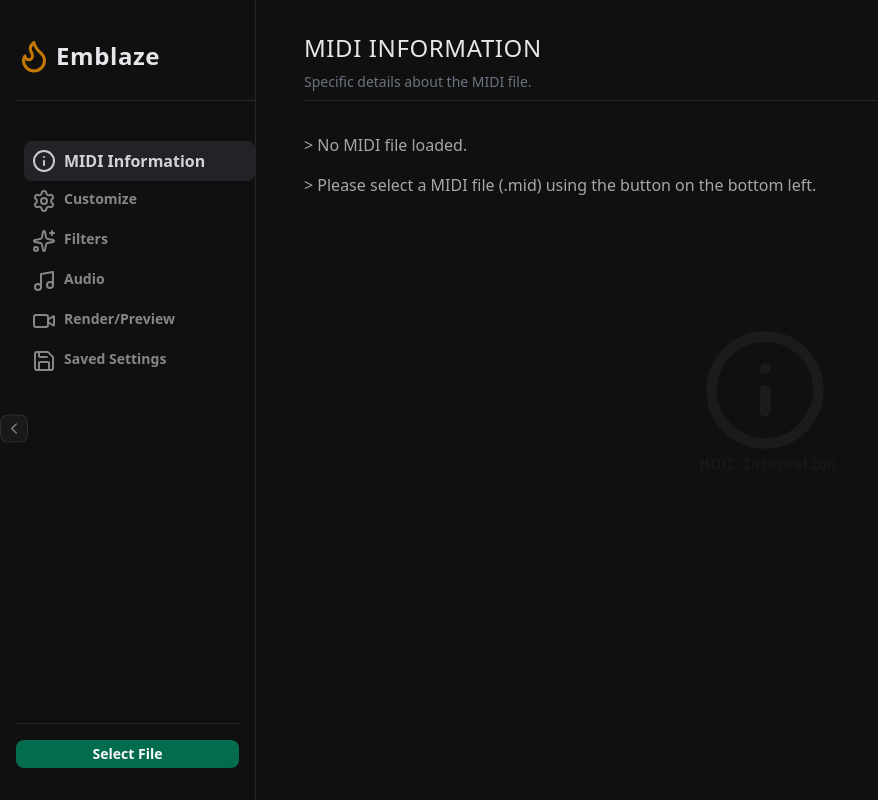
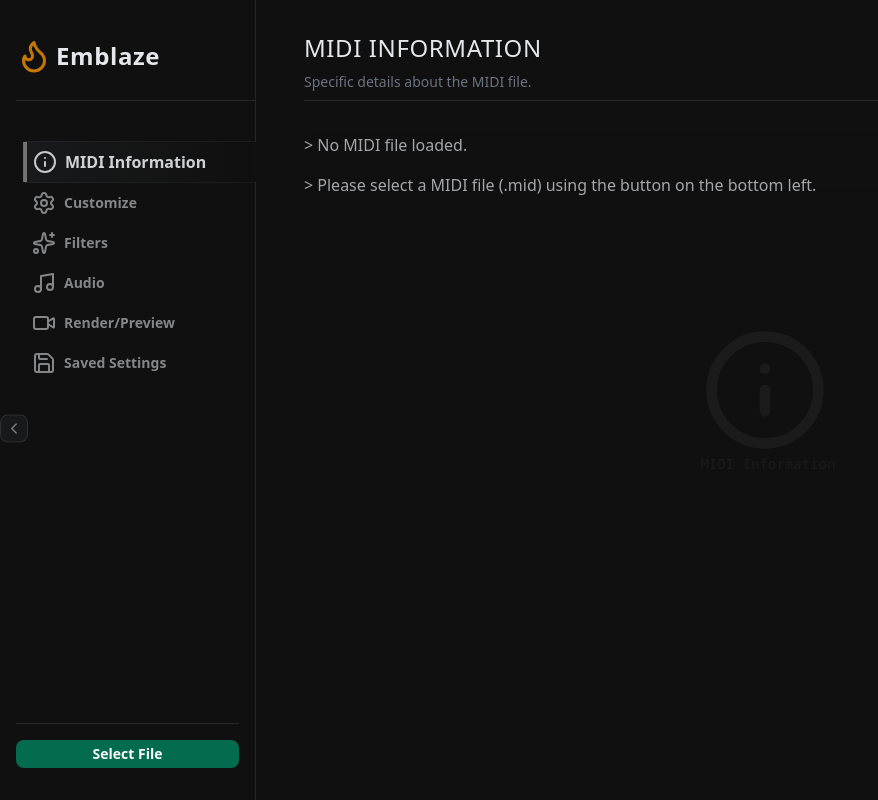
Before and after one commit to AndreBryant/emblaze-app, a SvelteKit app: page / in a window 1280 px wide. Shown: the whole page, without its empty margins (0-878 px from the left). Built offline with nearby package versions, Linux system fonts and the light colour scheme.

Commit message:
update sidebar

```diff
--- a/src/components/sidebar/tab/TabTrigger.svelte
+++ b/src/components/sidebar/tab/TabTrigger.svelte
@@ -7,13 +7,64 @@
 	export let logo;
 	export let active = false;
 	export let onClick;
+
+	let bgStyle = '';
+
+	$: {
+		if (active) {
+			if ($isSidebarCollapsed) {
+				bgStyle = 'rounded-lg rounded-l-none  bg-secondary-acc/10';
+			} else {
+				bgStyle =
+					'border-l border-y border-secondary-acc/10 bg-gradient-to-r from-secondary-acc/10 to-transparent/0 to-99%';
+			}
+		} else {
+			bgStyle = 'rounded-lg hover:bg-secondary-acc/5';
+		}
+	}
+
+	let beforeAfterStyle = '';
+
+	$: {
+		if (active && !$isSidebarCollapsed) {
+			beforeAfterStyle = `
+				before:content-['']
+				before:absolute
+				before:top-0
+				before:-left-[2px]
+				before:h-full
+				before:w-1
+				before:bg-secondary/40
+
+				after:content-['']
+				after:absolute
+				after:bottom-0
+				after:-right-1
+				after:h-full
+				after:w-1
+				after:bg-primary
+			`;
+		} else if (active && $isSidebarCollapsed) {
+			beforeAfterStyle = `
+				before:content-['']
+				before:absolute
+				before:top-0
+				before:-left-[2px]
+				before:h-full
+				before:w-1
+				before:bg-secondary/40
+			`;
+		} else {
+			beforeAfterStyle = '';
+		}
+	}
 </script>
 
 <li
 	class:ml-2={!$isSidebarCollapsed}
-	class={`relative group text-md items-center p-2 rounded-lg ${active ? 'bg-secondary-acc/20' : 'hover:bg-secondary-acc/5'}`}
+	class={`relative group text-md items-center p-2 ${bgStyle} ${beforeAfterStyle}`}
 >
-	<button type="button" class="flex gap-2 w-full" on:click={onClick}>
+	<button type="button" class="flex gap-2 w-full items-center" on:click={onClick}>
 		<TabTriggerIcon {active} {logo} />
 		<TabTriggerLabel {label} {isSidebarCollapsed} {active} />
 	</button>
```
